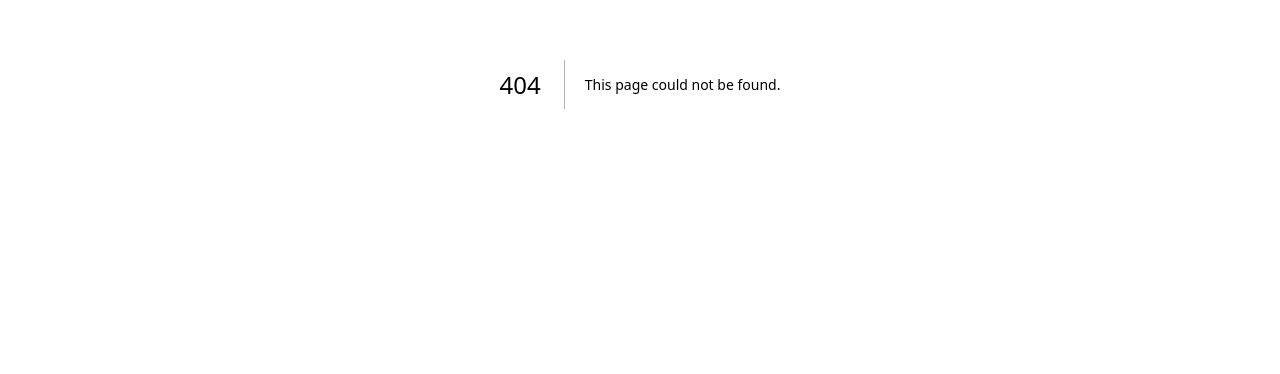
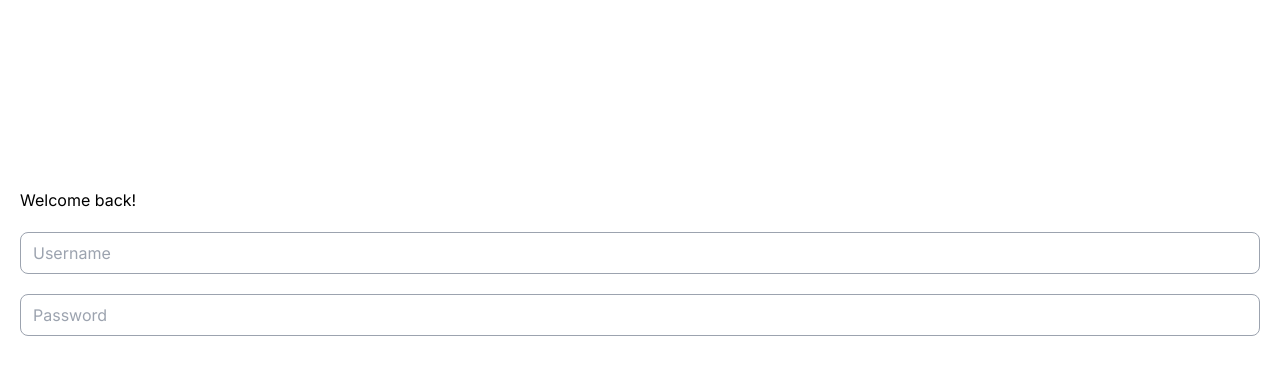
Before and after one commit to agile-78/web, a Next.js app: page /login in a window 1280 px wide. Before the commit this address had no page. Shown: the part 316-690 px from the top of the page. Built offline with nearby package versions, Linux system fonts and the light colour scheme.

Commit message:
Created login page

```diff
--- /dev/null
+++ b/src/app/login/page.tsx
@@ -0,0 +1,29 @@
+import { Button } from "@/componenets/button";
+import Head from "next/head";
+
+export default function login() {
+  return (
+    <main className="h-screen overflow-hidden">
+      <Head>
+        <title>Login</title>
+      </Head>
+      <div className="h-1/2  flex bg-white items-center justify-center relative before:content-[''] before:absolute before:w-[150%] before:aspect-square before:rounded-full before:bg-primary before:top-0 before:left-0 before:-translate-x-1/4 before:-translate-y-1/4 ">
+        <span className="text-white z-10 text-4xl">Login</span>
+      </div>
+      <div className="h-1/2 px-5 bg-white flex flex-col justify-center">
+        <span>Welcome back!</span>
+        <input
+          type="text"
+          className="text-gray-500 px-3 py-2 border border-gray-400 rounded-lg my-5"
+          placeholder="Username"
+        />
+        <input
+          type="text"
+          className="text-gray-500 px-3 py-2 border border-gray-400 rounded-lg mb-5"
+          placeholder="Password"
+        />
+        <Button>Sign In</Button>
+      </div>
+    </main>
+  );
+}
```
